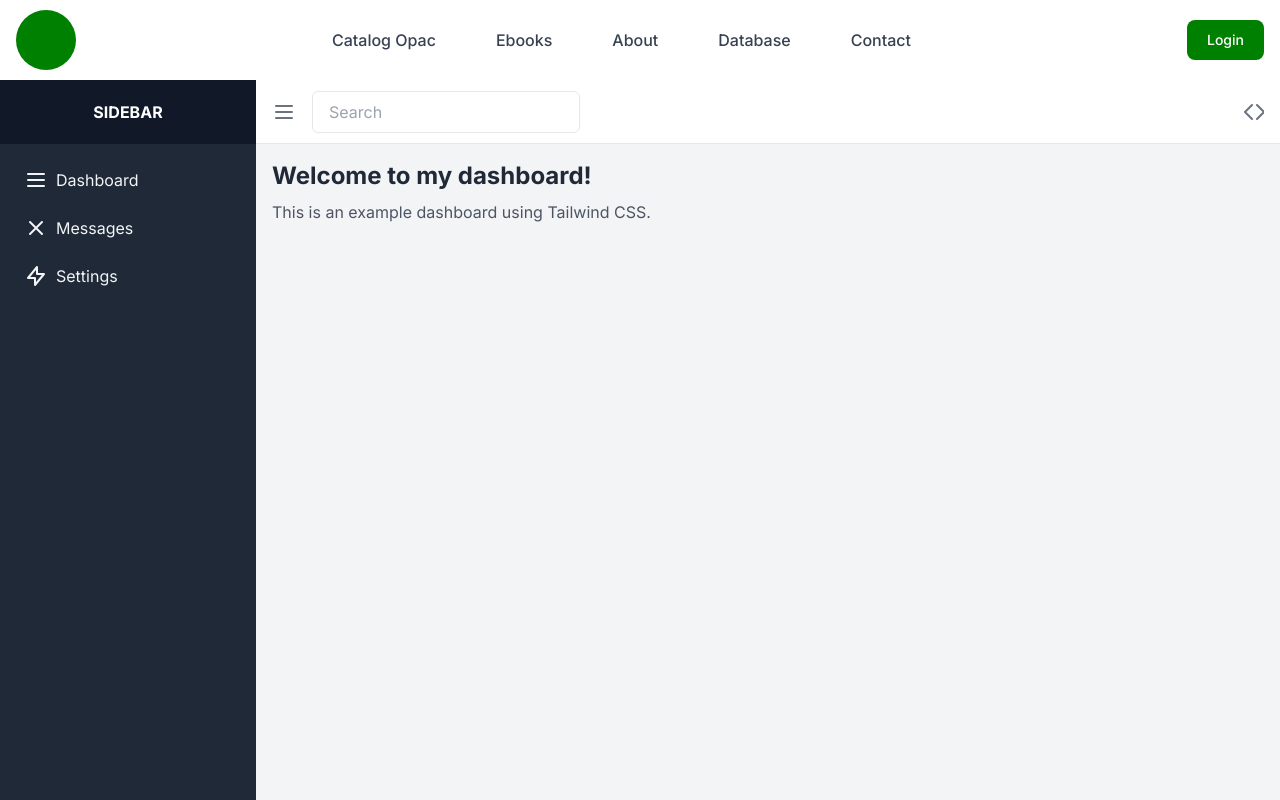
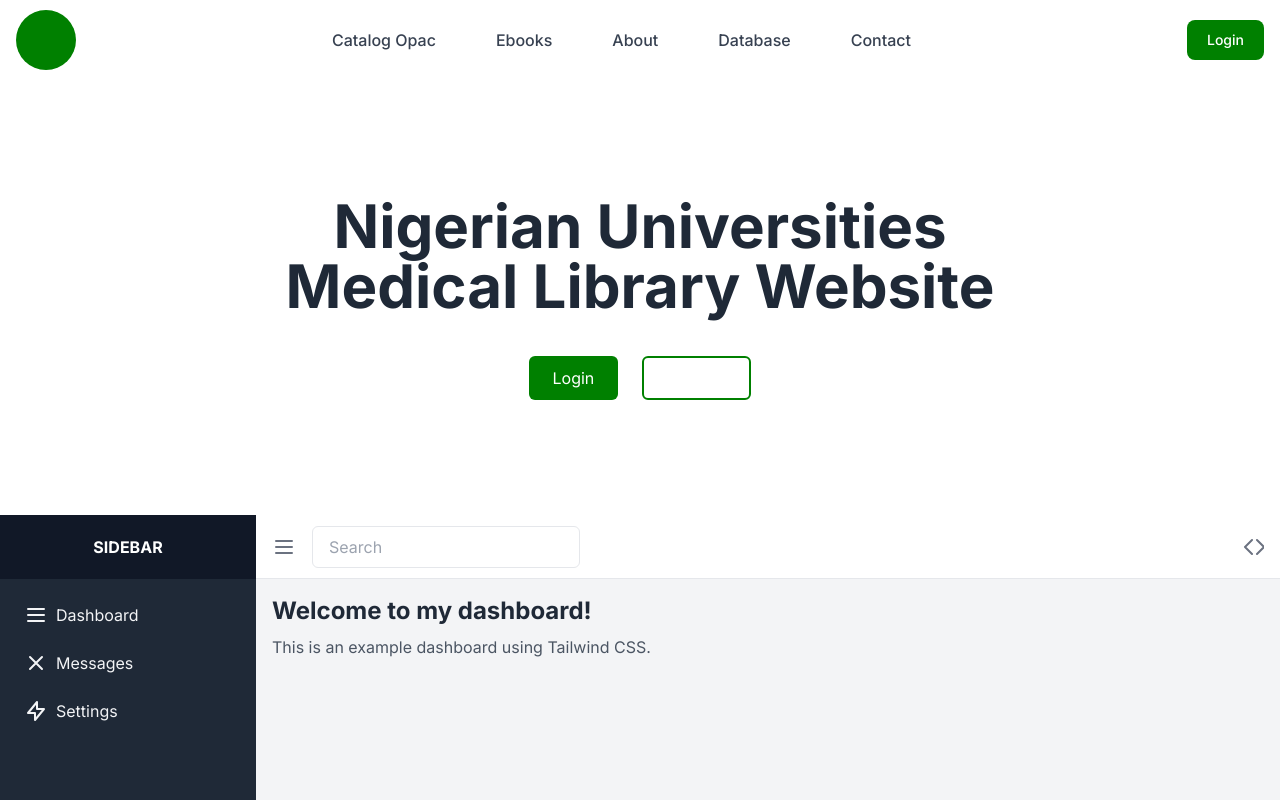
Before and after one commit to KcPele/mini-e-libraryv0.1, a Next.js app: page / in a window 1280 px wide. Shown: the top 800 px of the page. Built offline with nearby package versions, Linux system fonts and the light colour scheme.

Commit message:
header component

```diff
--- a/src/app/page.tsx
+++ b/src/app/page.tsx
@@ -6,6 +6,7 @@ import Footer from "@/component/Footer";
 import News from "@/component/News";
 import FloatSidebar from "@/component/FloatSidebar";
 import Sidebar from "@/component/Sidebar";
+import Header from "@/component/Header";
 
 const slidedatas = [
   {
@@ -94,6 +95,8 @@ const Tour = () => {
     setSearch(e.target.value);
   };
   return (
+    <div>
+      <Header />
       <div className="flex h-screen bg-gray-100">
         {/* <!-- sidebar --> */}
         <Sidebar />
@@ -151,6 +154,7 @@ const Tour = () => {
           </div>
         </div>
       </div>
+    </div>
   );
 };
 
--- /dev/null
+++ b/src/component/Header.tsx
@@ -0,0 +1,23 @@
+import React from "react";
+
+const Header = () => {
+  return (
+    <div className="bg-headerGradient text-center min-h-[435px] w-full flex flex-col items-center justify-center gap-10 ">
+      <div className="max-w-[800px] ">
+        <h1 className="font-bold text-2xl sm:text-4xl lg:text-6xl">
+          Nigerian Universities Medical Library Website
+        </h1>
+      </div>
+      <div className="flex gap-6">
+        <button className="text-white px-6 rounded-md py-2 bg-[#008000]">
+          Login
+        </button>
+        <button className="text-white border-2 border-[#008000] bg-transparent px-6 rounded-md py-2">
+          Sign up
+        </button>
+      </div>
+    </div>
+  );
+};
+
+export default Header;
--- a/tailwind.config.js
+++ b/tailwind.config.js
@@ -15,6 +15,8 @@ module.exports = {
       colors: {
         cusgreen: "#4fc18f",
         logoGradient: "linear-gradient(0deg, #008000, #008000)",
+        headerGradient:
+          "linear-gradient(180deg, rgba(0, 128, 0, 0.6) -14.97%, rgba(0, 0, 0, 0.6) 100%) ",
       },
     },
   },
```
Lines whose indentation alone changed are shown as unchanged.
